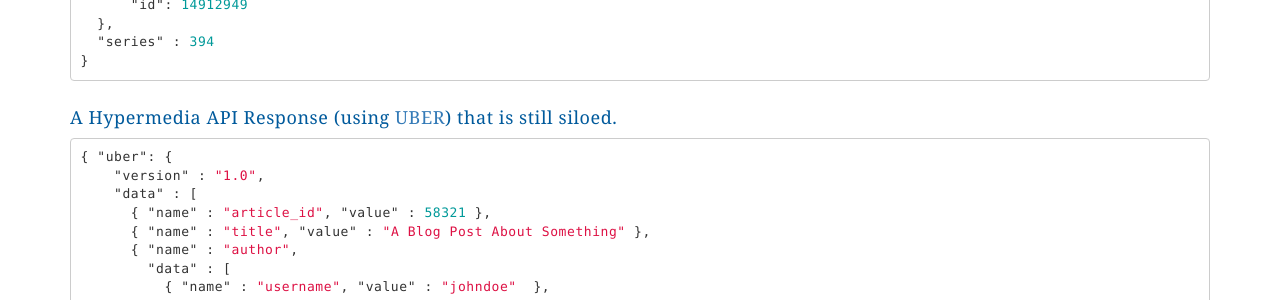
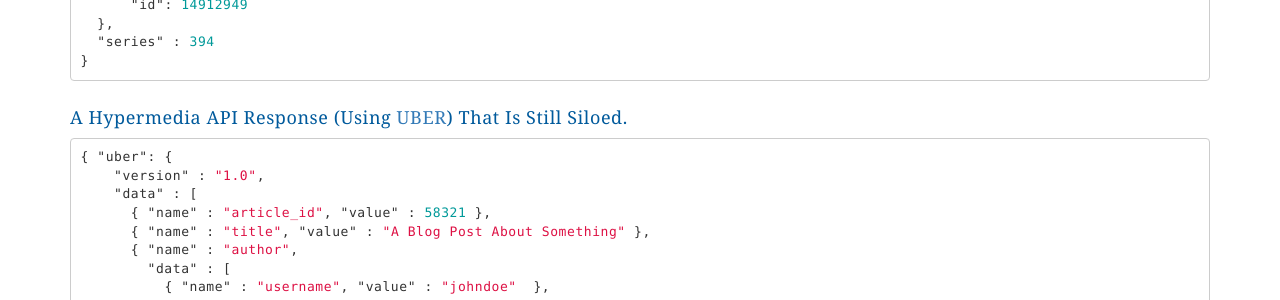
Before and after one commit to inadarei/linkedapis, a Jekyll site: the page built from index.md, in a window 1280 px wide. Shown: the part 1134-1434 px from the top of the page. Built offline with Jekyll 4.4.1, drawn with Linux system fonts in a browser that asks for light colours; nearby versions of some CDN libraries; Markdown is read by kramdown in place of the engine named in the settings.

````diff
--- a/index.md
+++ b/index.md
@@ -55,7 +55,7 @@ Let's get the engine cranking!
 }
 ```
 
-#### A Hypermedia API Response (using [UBER](https://rawgit.com/mamund/media-types/master/uber-hypermedia.html)) that is still siloed.
+#### A Hypermedia API Response (Using [UBER](https://rawgit.com/mamund/media-types/master/uber-hypermedia.html)) That Is Still Siloed.
 
 ```json
 { "uber": {
````
